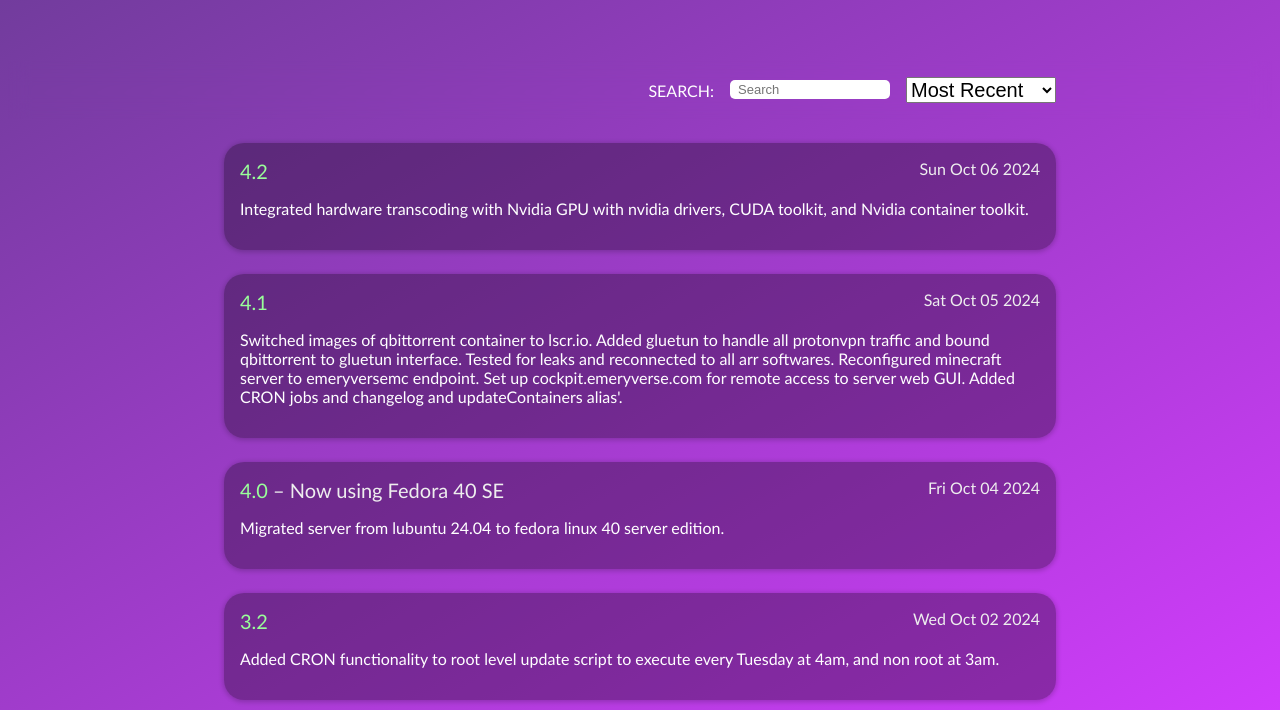
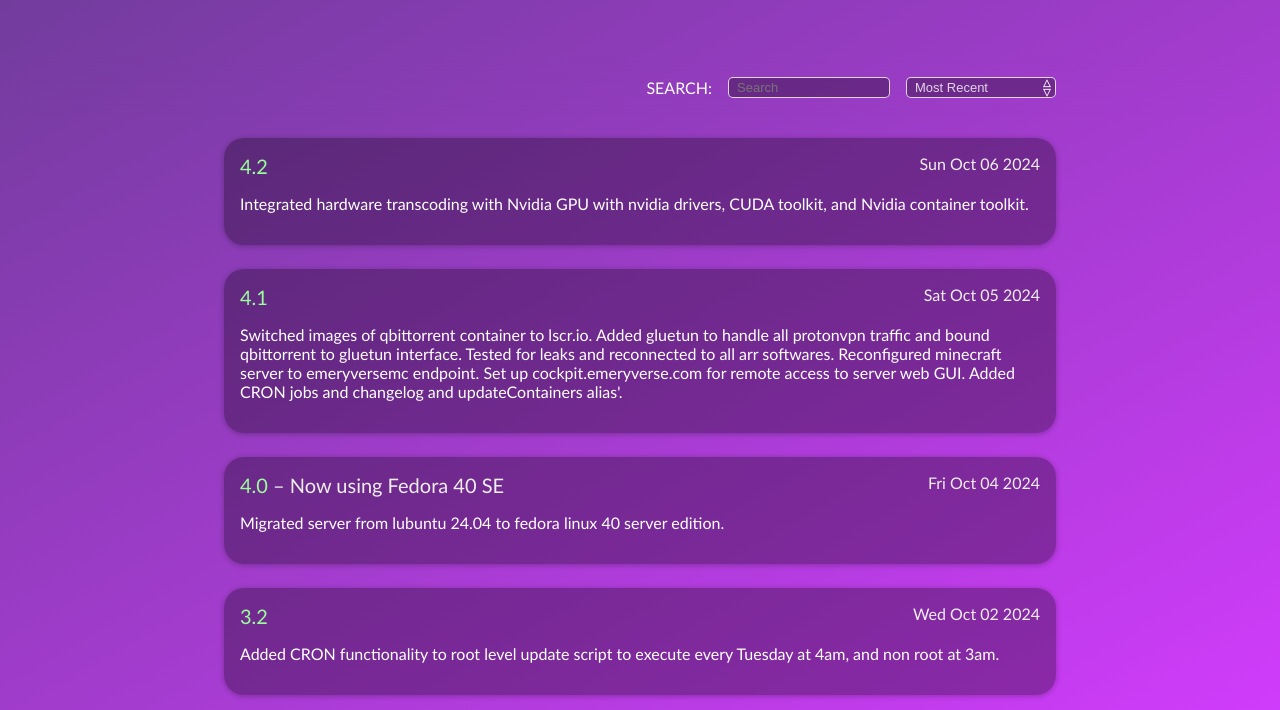
Before and after one commit to TheEmeryverse/changelog, a React app: page / in a window 1280 px wide. Shown: the part 90-800 px from the top of the page. Built offline with nearby package versions, Linux system fonts and the light colour scheme.

Commit message:
styled dropdown

```diff
--- a/src/home.js
+++ b/src/home.js
@@ -65,14 +65,18 @@ export const Home = () => {
         <div className='bgGradient'></div>
         <h1>The Emeryverse! Changelog</h1>
         <div className='sortRow'>
-            <div className='sortDropdown'>
+            <div className='sortArea'>
                 <div>Search: </div>
                 <input type="text" placeholder='Search' className='searchBar' onChange={(e) => {search(logFile, e.target.value, reorder, orderName, updateOrderName)}}/>
-                <select onChange={(e) => {reorderLog(logFile, e.target.value, reorder, updateOrderName)}}>
+                <select className='sortDropdown' onChange={(e) => {reorderLog(logFile, e.target.value, reorder, updateOrderName)}}>
                     <option value="recent">Most Recent</option>
                     <option value="oldest">Oldest</option>
                     <option value="major">Major Releases</option>
                 </select>
+                <div className='sortDropdownIcon'>
+                    <div className="upArrow">{'\u25bf'}</div>
+                    <div>{'\u25bf'}</div>
+                </div>
             </div>
         </div>
         <div className="versionsRow">
--- a/src/styles.css
+++ b/src/styles.css
@@ -40,25 +40,50 @@ h1 {
         border-radius: 5px;
         border: none;
         padding: 2px;
+        padding-left: .5rem;
         margin-left: 1rem;
-        margin-top: -2px;
         width: 150px;
-        padding-left: .5rem;
+        border: 1px solid rgba(255,255,255,0.8);
+        box-shadow: none;
+        background-color: rgba(0,0,0,0.3);
+        color: #fff;
 }
 
-.sortDropdown {
+.sortArea {
         display: flex;
         text-transform: uppercase;
         align-items: center;
         justify-content: end;
         width: 100%;
         max-width: 832px;
+        position: relative;
 }
 
-.sortDropdown > select {
+.sortDropdown {
+        width: 150px;
+        border: 1px solid rgba(255,255,255,0.8);
+        box-shadow: none;
+        background-color: rgba(0,0,0,0.3);
+        color: rgba(255,255,255,0.8);
+        font-size: 13px;
+        appearance: none;
+        padding: 2px;
+        padding-left: .5rem;
         margin-left: 1rem;
-        width: 150px;
-        font-size: 20px;
+        cursor: pointer;
+        border-radius: 5px;
+}
+
+.sortDropdownIcon {
+        position: absolute;
+        top: 5px;
+        right: 5px;
+        line-height: 6px;
+        pointer-events:none;
+}
+
+.upArrow {
+        transform: rotate(180deg);
 }
 
 .versionsRow {
```
Also changed, not shown: 1 other file.
